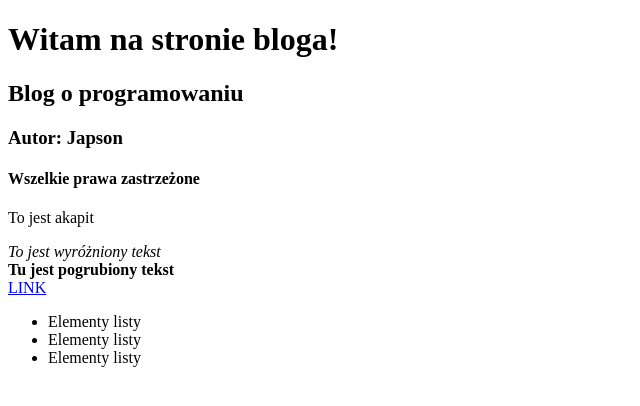
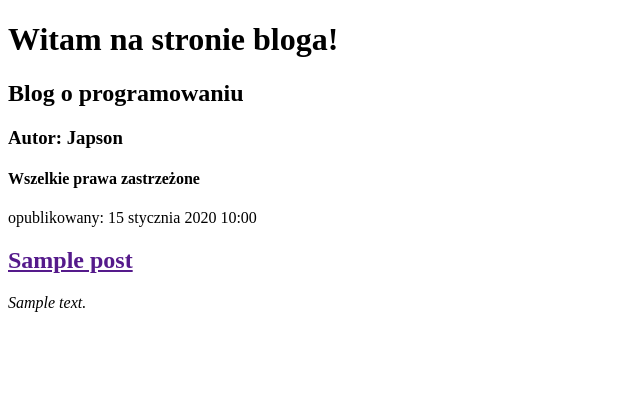
Before and after one commit to Japson92/djangoblog, a Django app: template blog/templates/blog/post_list.html in a window 1280 px wide. Shown: the top 406 px of the page, without its empty margins (0-640 px from the left). Run offline with Django 4.2, Linux system fonts and the light colour scheme; the template is opened without the code that fills it: most values are stand-ins (such as "Sample title", 1, 10 or a date in 2020).

Commit message:
changing hmtl file

```diff
--- a/blog/templates/blog/post_list.html
+++ b/blog/templates/blog/post_list.html
@@ -11,18 +11,19 @@
         <h3>Autor: Japson</h3>
         <h4>Wszelkie prawa zastrzeżone</h4>
     </div>
+        {% comment %}
+            Tutaj lista postów
+        {% endcomment %}
+
+        {% for post in posts %}
     <div>
-<p>To jest akapit</p>
-<em>To jest wyróżniony tekst</em><br>
-<strong>Tu jest pogrubiony tekst</strong><br>
-<a href="https://strefakursow.pl">LINK</a>
+        <p>opublikowany: {{post.publish_date}}</p>
+        <h2><a href="">{{post.title}}</a></h2>
+        <em>{{ post.text|linebreaksbr }}</em>
     </div>
+    {% endfor %}
     <div>
-        <ul>
-            <li>Elementy listy</li>
-            <li>Elementy listy</li>
-            <li>Elementy listy</li>
-        </ul>
+
     </div>
 </body>
 </html>
```
Also changed, not shown: blog/views.py (+6 -1 lines).
